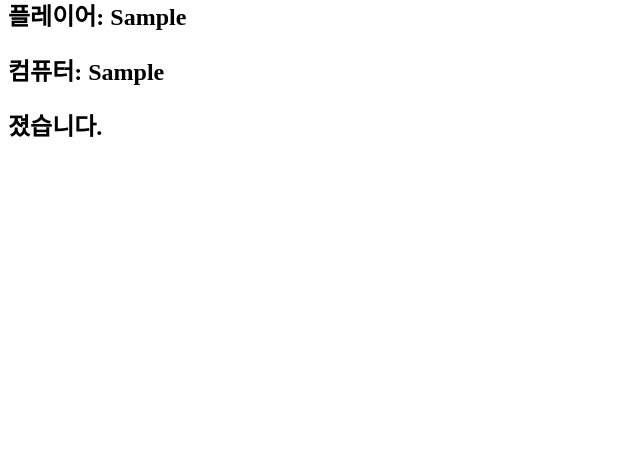
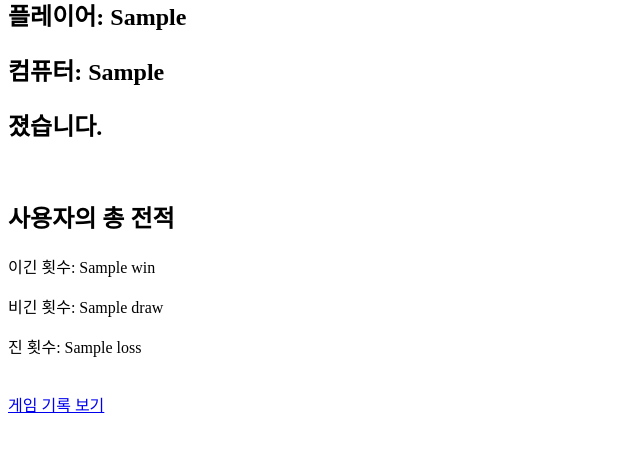
Before and after one commit to yunlowell/chick, a Flask app: template templates/rsp_game.html in a window 1280 px wide. Shown: the part 138-590 px from the top of the page, without its empty margins (0-640 px from the left). Run offline with Flask 3, Linux system fonts and the light colour scheme; the template is opened without the code that fills it: most values are stand-ins (such as "Sample title", 1, 10 or a date in 2020).

Commit message:
ãrsp_game.html, app.py 수정 및 database.db 추가

```diff
--- a/app.py
+++ b/app.py
@@ -1,11 +1,41 @@
 from flask import Flask, render_template, request
 import random
+import os
+from flask_sqlalchemy import SQLAlchemy
+
+basedir = os.path.abspath(os.path.dirname(__file__))
 
 app = Flask(__name__)
+app.config['SQLALCHEMY_DATABASE_URI'] = 'sqlite:///' + os.path.join(basedir, 'database.db')
+app.config['SQLALCHEMY_TRACK_MODIFICATIONS'] = False
+
+db = SQLAlchemy(app)
+
+
+# 유저 게임 내용
+class GameResult(db.Model):
+    id = db.Column(db.Integer, primary_key=True)
+    player_choice = db.Column(db.String, nullable=False)
+    computer_choice = db.Column(db.String, nullable=False)
+    result = db.Column(db.String, nullable=False)
+
+
+# 유저 게임 총 전적
+class UserGameScore(db.Model):
+    id = db.Column(db.Integer, primary_key=True)
+    win = db.Column(db.Integer, default=0)
+    draw = db.Column(db.Integer, default=0)
+    loss = db.Column(db.Integer, default=0)
+
+
+with app.app_context():
+    db.create_all()
+
 
 @app.route('/')
 def home():
     return render_template('rsp_game.html')
+
 
 @app.route('/play', methods=['POST'])
 def play():
@@ -13,12 +43,54 @@ def play():
     player_choice = request.form['choice']
     computer_choice = random.choice(options)
 
+    # 유저 게임 룰
+    if player_choice == computer_choice:
+        result = 'draw'
+    elif (player_choice == '가위' and computer_choice == '보') or \
+            (player_choice == '바위' and computer_choice == '가위') or \
+            (player_choice == '보' and computer_choice == '바위'):
+        result = 'win'
+    else:
+        result = 'lose'
+
+    # 유저 게임 내용 db에 저장
+    game_result = GameResult(player_choice=player_choice, computer_choice=computer_choice,
+                             result=result)
+    db.session.add(game_result)
+    db.session.commit()
+
+    # 유저 게임 총 전적 설정
+    user_game_score = UserGameScore.query.first()
+    if not user_game_score:
+        user_game_score = UserGameScore(win=0, draw=0, loss=0)
+        db.session.add(user_game_score)
+
+    if result == 'win':
+        user_game_score.win += 1
+    elif result == 'draw':
+        user_game_score.draw += 1
+    else:
+        user_game_score.loss += 1
+
+    db.session.commit()
+
     context = {
         'player_choice': player_choice,
-        'computer_choice': computer_choice
+        'computer_choice': computer_choice,
+        'result': result,
+        'win': user_game_score.win,
+        'draw': user_game_score.draw,
+        'loss': user_game_score.loss
     }
 
     return render_template('rsp_game.html', data=context)
 
+
+@app.route('/history')
+def history():
+    game_results = GameResult.query.all()
+    return render_template('history.html', game_results=game_results)
+
+
 if __name__ == '__main__':
     app.run(debug=True)
--- a/templates/rsp_game.html
+++ b/templates/rsp_game.html
@@ -10,7 +10,7 @@
 
     <form action="/play" method="post">
         <label for="choice">선택하세요:</label>
-        <select name="choice" id="choice">
+        <select id="choice" name="choice">
             <option value="가위">가위</option>
             <option value="바위">바위</option>
             <option value="보">보</option>
@@ -22,16 +22,22 @@
         <h2>플레이어: {{ data.player_choice }}</h2>
         <h2>컴퓨터: {{ data.computer_choice }}</h2>
 
-        <!-- 가위 바위 보 결과 표시 -->
-        {% if data.player_choice == data.computer_choice %}
+        {% if data.result == 'draw' %}
             <h2>비겼습니다.</h2>
-        {% elif (data.player_choice == '가위' and data.computer_choice == '보') or
-                 (data.player_choice == '바위' and data.computer_choice == '가위') or
-                 (data.player_choice == '보' and data.computer_choice == '바위') %}
+        {% elif data.result == 'win' %}
             <h2>이겼습니다.</h2>
         {% else %}
             <h2>졌습니다.</h2>
         {% endif %}
+
+        <br>
+        <h2>사용자의 총 전적</h2>
+        <p>이긴 횟수: {{ data.win }}</p>
+        <p>비긴 횟수: {{ data.draw }}</p>
+        <p>진 횟수: {{ data.loss }}</p>
     {% endif %}
+
+    <br>
+    <a href="/history">게임 기록 보기</a>
 </body>
 </html>
```
Also changed, not shown: database.db (added).
